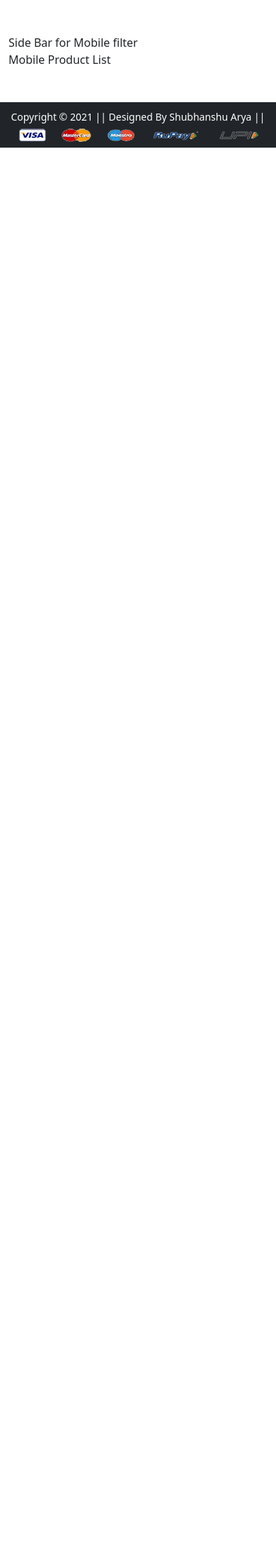
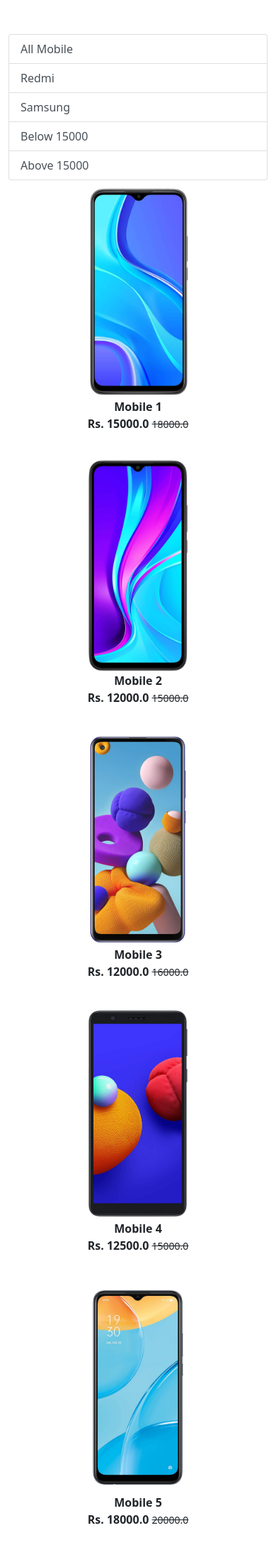
Before and after one commit to Shubhanshuarya/Django-Ecommerce, a Django app: page /mobile/ in a window 390 px wide. Shown: the part 56-2240 px from the top of the page at 71% size. Before the commit the page ends 264 px from the top, so only its background shows below. Run offline with Django 3.2, Linux system fonts and the light colour scheme; data comes from the database, SQL or seed files in the repository; both versions use the stored data as it was after the commit; some libraries are stand-ins or nearby versions.

Commit message:
Mobile Classified Separate Product_Page Created Successfully

```diff
--- a/frontend_app/templates/frontend_app/base.html
+++ b/frontend_app/templates/frontend_app/base.html
@@ -38,7 +38,7 @@
                Electronics
              </a>
              <ul class="dropdown-menu" aria-labelledby="electronicsDropdown">
-               <li><a class="dropdown-item" href="#">Mobile</a></li>
+               <li><a class="dropdown-item" href="{% url 'mobile' %}">Mobile</a></li>
                <li><a class="dropdown-item" href="#">Laptop</a></li>
              </ul>
            </li>
--- a/frontend_app/templates/frontend_app/mobile.html
+++ b/frontend_app/templates/frontend_app/mobile.html
@@ -1,14 +1,32 @@
 {% extends 'frontend_app/base.html' %}
 {% load static %}
-{% block title %}Buy Now{% endblock title %}
+{% block title %}Mobile{% endblock title %}
 {% block main-content %}
 <div class="container my-5">
  <div class="row">
   <div class="col-sm-3">
-   Side Bar for Mobile filter
+   <div class="list-group">
+     <a href="{% url 'mobile' %}" class="list-group-item list-group-item-action" aria-current="true">All Mobile</a>
+     <a href="{% url 'mobile_data' 'Redmi'  %}" class="list-group-item list-group-item-action" aria-current="true">Redmi</a>
+     <a href="{% url 'mobile_data' 'Samsung'  %}" class="list-group-item list-group-item-action">Samsung</a>
+     <a href="{% url 'mobile_data' 'below-15000'  %}" class="list-group-item list-group-item-action">Below 15000</a>
+     <a href="{% url 'mobile_data' 'above-15000'  %}" class="list-group-item list-group-item-action">Above 15000</a>
+   </div>
   </div>
-  <div class="col-sm-8 offset-sm-1">
-   Mobile Product List
+  <div class="col-sm-8">
+   <div class="row">
+    {% for product in mobiles %}
+     <div class="col-sm-4 text-center mb-4">
+      <a href="{% url 'product-detail' product.id %}" class="btn">
+       <div class="item">
+        <img src="{{product.product_image.url}}" alt="" height="300" class="">
+        <div class="fw-bold">{{product.title}}</div>
+        <div class="fw-bold">Rs. {{product.discounted_price}} <small class="fw-light text-decoration-line-through">{{product.selling_price}}</small></div>
+       </div>
+      </a>
+     </div>
+    {% endfor %}
+   </div>
   </div>
  </div>
 </div>
--- a/frontend_app/urls.py
+++ b/frontend_app/urls.py
@@ -13,6 +13,7 @@ urlpatterns = [
     path('orders/', views.orders, name='orders'),
     path('changepassword/', views.change_password, name='changepassword'),
     path('mobile/', views.mobile, name='mobile'),
+    path('mobile/<slug:data>', views.mobile, name='mobile_data'),
     path('login/', views.login, name='login'),
     path('registration/', views.customer_registration, name='customer_registration'),
     path('checkout/', views.checkout, name='checkout'),
--- a/frontend_app/views.py
+++ b/frontend_app/views.py
@@ -10,7 +10,8 @@ class ProductView(View):
         topwears = Product.objects.filter(category='TW')
         bottomwears = Product.objects.filter(category='BW')
         mobiles = Product.objects.filter(category='M')
-        return render(request, 'frontend_app/home.html', {'topwears': topwears, 'bottomwears': bottomwears, 'mobiles': mobiles})
+        return render(request, 'frontend_app/home.html',
+                      {'topwears': topwears, 'bottomwears': bottomwears, 'mobiles': mobiles})
 
 
 # def product_detail(request):
@@ -46,8 +47,16 @@ def change_password(request):
     return render(request, 'frontend_app/changepassword.html')
 
 
-def mobile(request):
-    return render(request, 'frontend_app/mobile.html')
+def mobile(request, data=None):
+    if data is None:
+        mobiles = Product.objects.filter(category='M')
+    elif data == 'Redmi' or data == 'Samsung':
+        mobiles = Product.objects.filter(category='M').filter(brand=data)
+    elif data == 'below-15000':
+        mobiles = Product.objects.filter(category='M').filter(discounted_price__lt=15000)
+    elif data == 'above-15000':
+        mobiles = Product.objects.filter(category='M').filter(discounted_price__gt=15000)
+    return render(request, 'frontend_app/mobile.html', {'mobiles': mobiles})
 
 
 def login(request):
```
Also changed, not shown: db.sqlite3.
